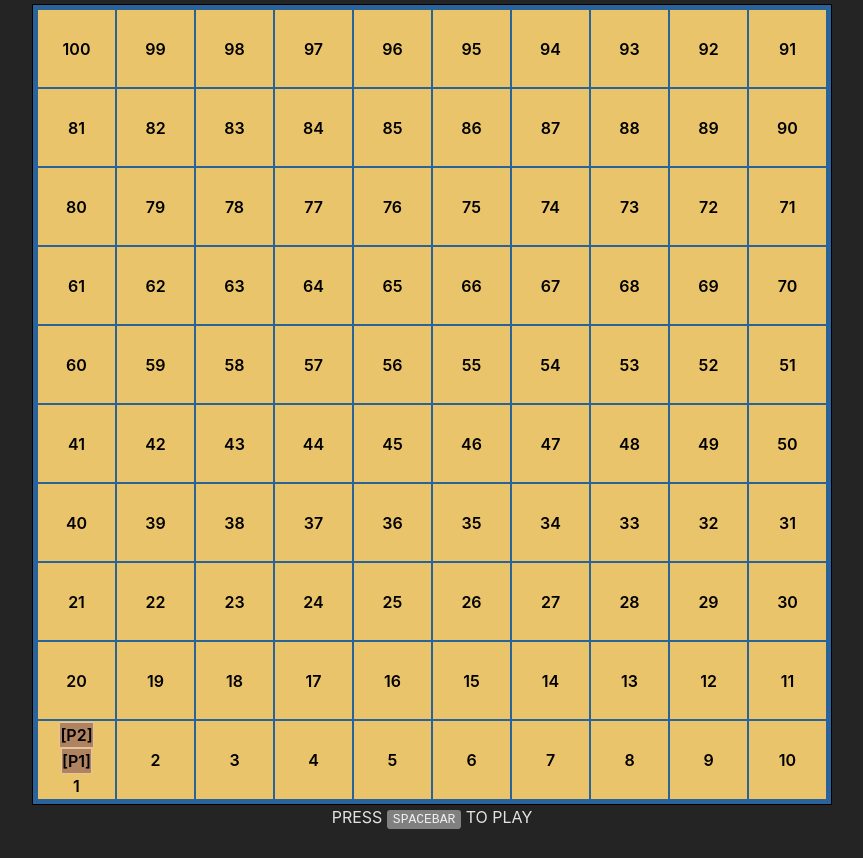
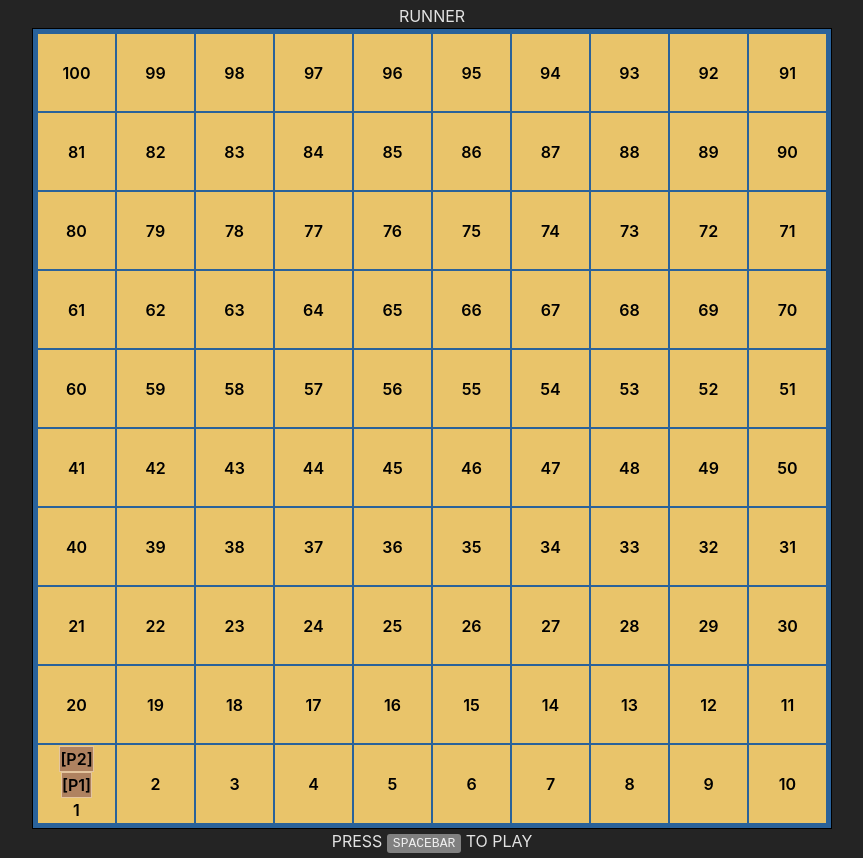
Before and after one commit to uayanaksha/runner, a website built with Vite: page index.html in a window 1280 px wide. Shown: the whole page, without its empty margins (208-1071 px from the left). Before the commit the page ends 834 px from the top, so only its background shows below. Built offline with nearby package versions, Linux system fonts and the light colour scheme.

Commit message:
#UPDATED: added titlebar

```diff
--- a/index.html
+++ b/index.html
@@ -8,6 +8,9 @@
   </head>
   <body>
     <div id="app">
+        <div id="title">
+            RUNNER
+        </div>
         <div id="board">
             <div id="row">
                 <div id="tiles"></div>
```
